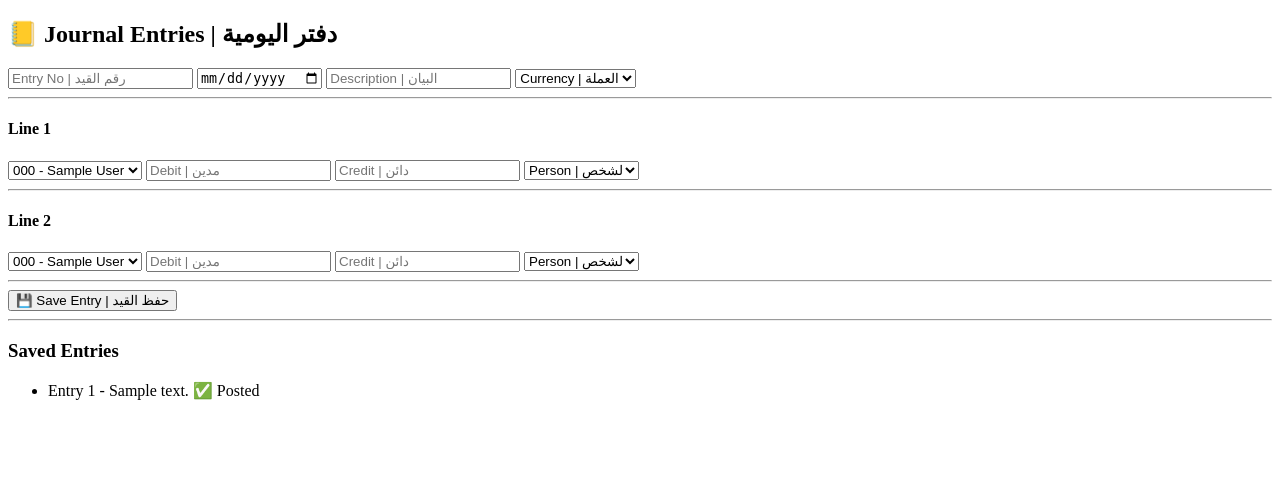
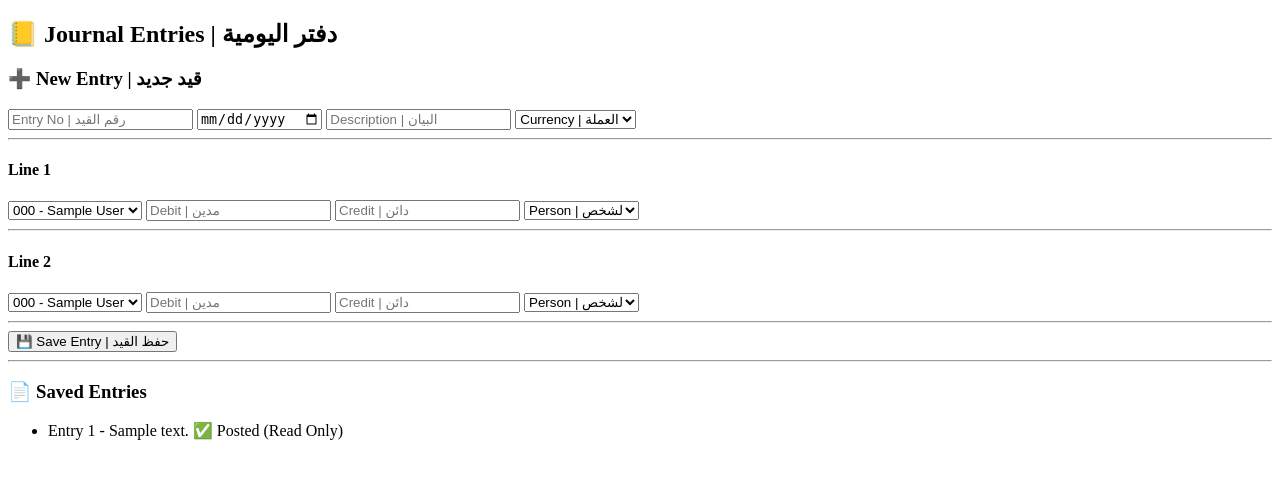
Before and after one commit to esamkrada-svg/accounting-system, a FastAPI app: page /journal/ in a window 1280 px wide. Shown: the top 479 px of the page. Run offline with FastAPI, Linux system fonts and the light colour scheme; tables that the repository leaves empty hold one stand-in row (values such as "Sample post"); parts of the project's set-up code (start-up, migrations or seed data) failed here and were passed over.

Commit message:
Update journal.html

```diff
--- a/app/templates/journal.html
+++ b/app/templates/journal.html
@@ -7,6 +7,8 @@
 <body>
 
 <h2>📒 Journal Entries | دفتر اليومية</h2>
+
+<h3>➕ New Entry | قيد جديد</h3>
 
 <form method="post" action="/journal/create">
 
@@ -50,18 +52,18 @@
 
 <hr>
 
-<h3>Saved Entries</h3>
+<h3>📄 Saved Entries</h3>
 
 <ul>
 {% for e in entries %}
     <li>
         Entry {{ e.entry_no }} - {{ e.description }}
-        {% if not e.posted %}
+        {% if e.posted %}
+            ✅ Posted (Read Only)
+        {% else %}
             <form method="post" action="/journal/post/{{ e.id }}" style="display:inline;">
                 <button type="submit">📌 Post | ترحيل</button>
             </form>
-        {% else %}
-            ✅ Posted
         {% endif %}
     </li>
 {% endfor %}
```
